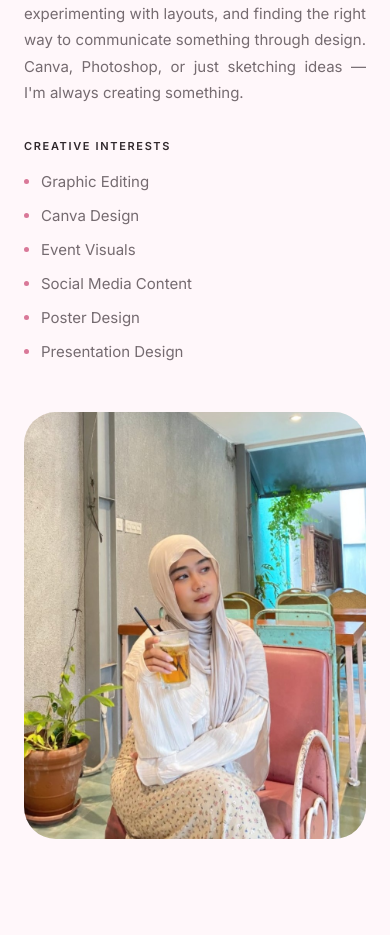
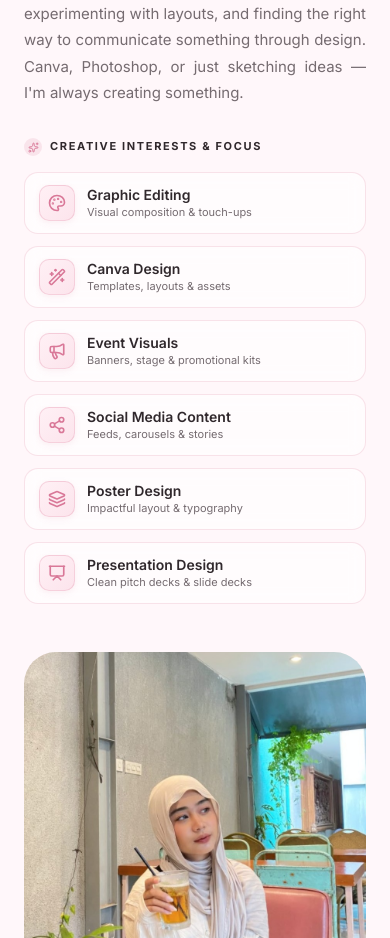
Before and after one commit to whosArlend/manisha-portofolio, a React (Vite) app: page / in a window 390 px wide. Shown: the part 1440-2378 px from the top of the page. Built offline with nearby package versions, Linux system fonts and the light colour scheme.

Commit message:
feat: implement About and Hero sections with responsive layouts and motion animations

```diff
--- a/src/sections/About.tsx
+++ b/src/sections/About.tsx
@@ -1,14 +1,47 @@
 import { motion } from 'framer-motion'
+import {
+  Palette,
+  Sparkles,
+  Wand2,
+  Megaphone,
+  Share2,
+  Layers,
+  Presentation,
+} from 'lucide-react'
 import { fadeUp, staggerContainer, viewportConfig } from '../utils/animations'
 import aboutPortrait from '../assets/about_portrait.jpeg'
 
 const interests = [
-  'Graphic Editing',
-  'Canva Design',
-  'Event Visuals',
-  'Social Media Content',
-  'Poster Design',
-  'Presentation Design',
+  {
+    title: 'Graphic Editing',
+    tagline: 'Visual composition & touch-ups',
+    icon: Palette,
+  },
+  {
+    title: 'Canva Design',
+    tagline: 'Templates, layouts & assets',
+    icon: Wand2,
+  },
+  {
+    title: 'Event Visuals',
+    tagline: 'Banners, stage & promotional kits',
+    icon: Megaphone,
+  },
+  {
+    title: 'Social Media Content',
+    tagline: 'Feeds, carousels & stories',
+    icon: Share2,
+  },
+  {
+    title: 'Poster Design',
+    tagline: 'Impactful layout & typography',
+    icon: Layers,
+  },
+  {
+    title: 'Presentation Design',
+    tagline: 'Clean pitch decks & slide decks',
+    icon: Presentation,
+  },
 ]
 
 export default function About() {
@@ -69,42 +102,115 @@ export default function About() {
               </p>
             </motion.div>
 
-            <motion.div variants={fadeUp}>
-              <p style={{
+            <motion.div variants={fadeUp} style={{ marginTop: '0.5rem' }}>
+              <div style={{ display: 'flex', alignItems: 'center', gap: '0.5rem', marginBottom: '1rem' }}>
+                <span
+                  style={{
+                    display: 'inline-flex',
+                    alignItems: 'center',
+                    justifyContent: 'center',
+                    width: '18px',
+                    height: '18px',
+                    borderRadius: '50%',
+                    background: 'rgba(217, 120, 152, 0.15)',
+                    color: 'var(--pink-accent)',
+                  }}
+                >
+                  <Sparkles size={11} />
+                </span>
+                <p
+                  style={{
                     fontSize: '0.6875rem',
-                fontWeight: 600,
+                    fontWeight: 700,
                     letterSpacing: '0.15em',
                     textTransform: 'uppercase',
                     color: 'var(--text-dark)',
-                marginBottom: '0.875rem',
-              }}>
-                Creative interests
+                  }}
+                >
+                  Creative Interests & Focus
                 </p>
-              <ul style={{ listStyle: 'none', padding: 0, display: 'flex', flexDirection: 'column', gap: '0.625rem' }}>
-                {interests.map((item) => (
-                  <li
-                    key={item}
+              </div>
+
+              {/* Creative Cards Grid */}
+              <div
                 style={{
-                      fontSize: '0.9375rem',
-                      color: 'var(--text-secondary)',
+                  display: 'grid',
+                  gridTemplateColumns: 'repeat(auto-fit, minmax(200px, 1fr))',
+                  gap: '0.75rem',
+                }}
+              >
+                {interests.map((item, idx) => {
+                  const Icon = item.icon
+                  return (
+                    <motion.div
+                      key={item.title}
+                      initial={{ opacity: 0, y: 15 }}
+                      whileInView={{ opacity: 1, y: 0 }}
+                      viewport={{ once: true }}
+                      transition={{ duration: 0.35, delay: idx * 0.05 }}
+                      whileHover={{
+                        y: -3,
+                        borderColor: 'rgba(217, 120, 152, 0.5)',
+                        backgroundColor: '#FFFFFF',
+                        boxShadow: '0 8px 20px -4px rgba(217, 120, 152, 0.18)',
+                      }}
+                      style={{
+                        padding: '0.75rem 0.875rem',
+                        borderRadius: '0.875rem',
+                        background: 'rgba(255, 255, 255, 0.65)',
+                        border: '1px solid rgba(217, 120, 152, 0.2)',
+                        backdropFilter: 'blur(8px)',
                         display: 'flex',
                         alignItems: 'center',
                         gap: '0.75rem',
+                        cursor: 'default',
+                        transition: 'all 0.25s cubic-bezier(0.16, 1, 0.3, 1)',
                       }}
                     >
-                    <span
+                      <div
                         style={{
-                        width: '5px',
-                        height: '5px',
-                        borderRadius: '50%',
-                        background: 'var(--pink-accent)',
+                          width: '36px',
+                          height: '36px',
+                          borderRadius: '0.625rem',
+                          background: 'linear-gradient(135deg, #FFF0F5 0%, #FCE4EC 100%)',
+                          border: '1px solid rgba(217, 120, 152, 0.25)',
+                          display: 'flex',
+                          alignItems: 'center',
+                          justifyContent: 'center',
+                          color: 'var(--pink-accent)',
                           flexShrink: 0,
+                          boxShadow: '0 2px 6px rgba(217, 120, 152, 0.1)',
                         }}
-                    />
-                    {item}
-                  </li>
-                ))}
-              </ul>
+                      >
+                        <Icon size={18} strokeWidth={2.2} />
+                      </div>
+                      <div style={{ minWidth: 0, flex: 1 }}>
+                        <h4
+                          style={{
+                            fontSize: '0.875rem',
+                            fontWeight: 600,
+                            color: 'var(--text-dark)',
+                            lineHeight: 1.25,
+                            marginBottom: '0.15rem',
+                          }}
+                        >
+                          {item.title}
+                        </h4>
+                        <p
+                          style={{
+                            fontSize: '0.6875rem',
+                            color: 'var(--text-secondary)',
+                            fontWeight: 400,
+                            lineHeight: 1.2,
+                          }}
+                        >
+                          {item.tagline}
+                        </p>
+                      </div>
+                    </motion.div>
+                  )
+                })}
+              </div>
             </motion.div>
           </motion.div>
 
--- a/src/sections/Hero.tsx
+++ b/src/sections/Hero.tsx
@@ -29,7 +29,7 @@ export default function Hero() {
                 marginBottom: '1.25rem',
               }}
             >
-              Creative Editor          &          Graphic Designer
+              Creative Editor & Graphic Designer
             </motion.p>
 
             <motion.h1
```
Lines whose indentation alone changed are shown as unchanged.
